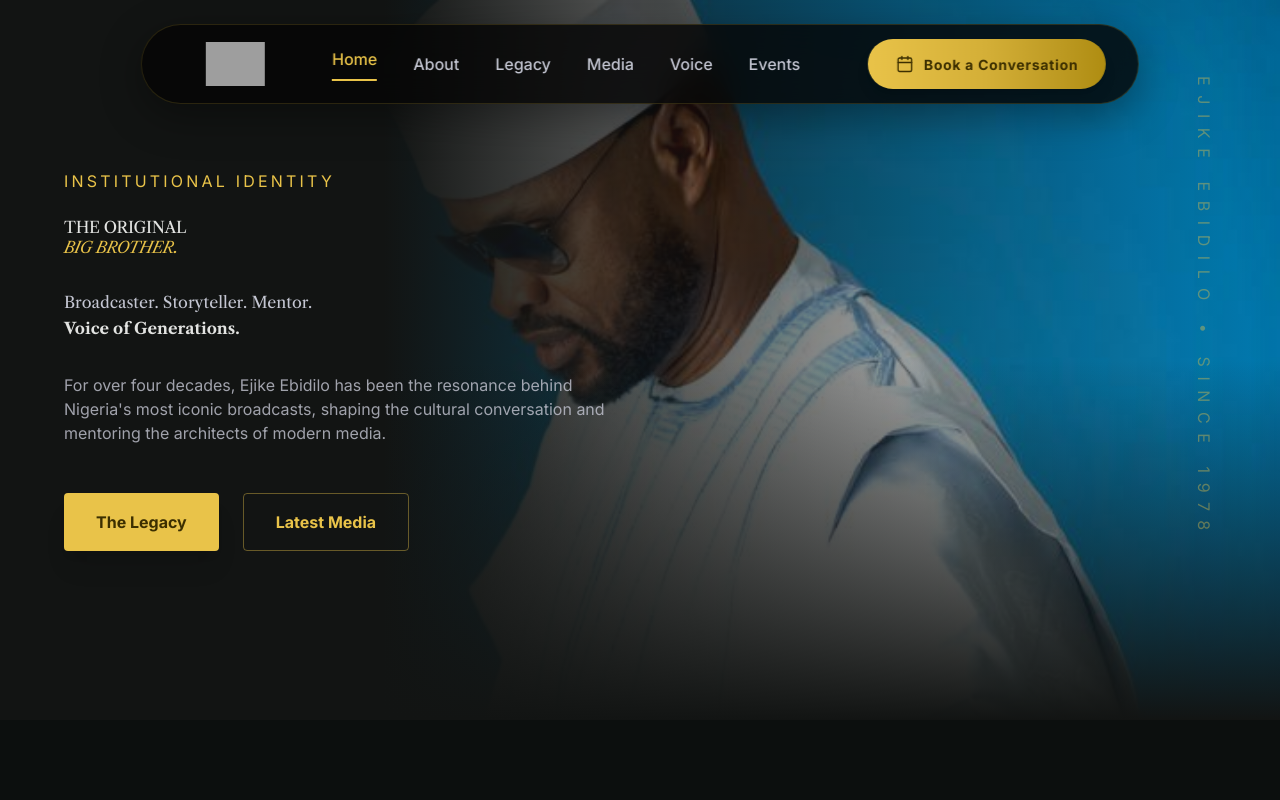
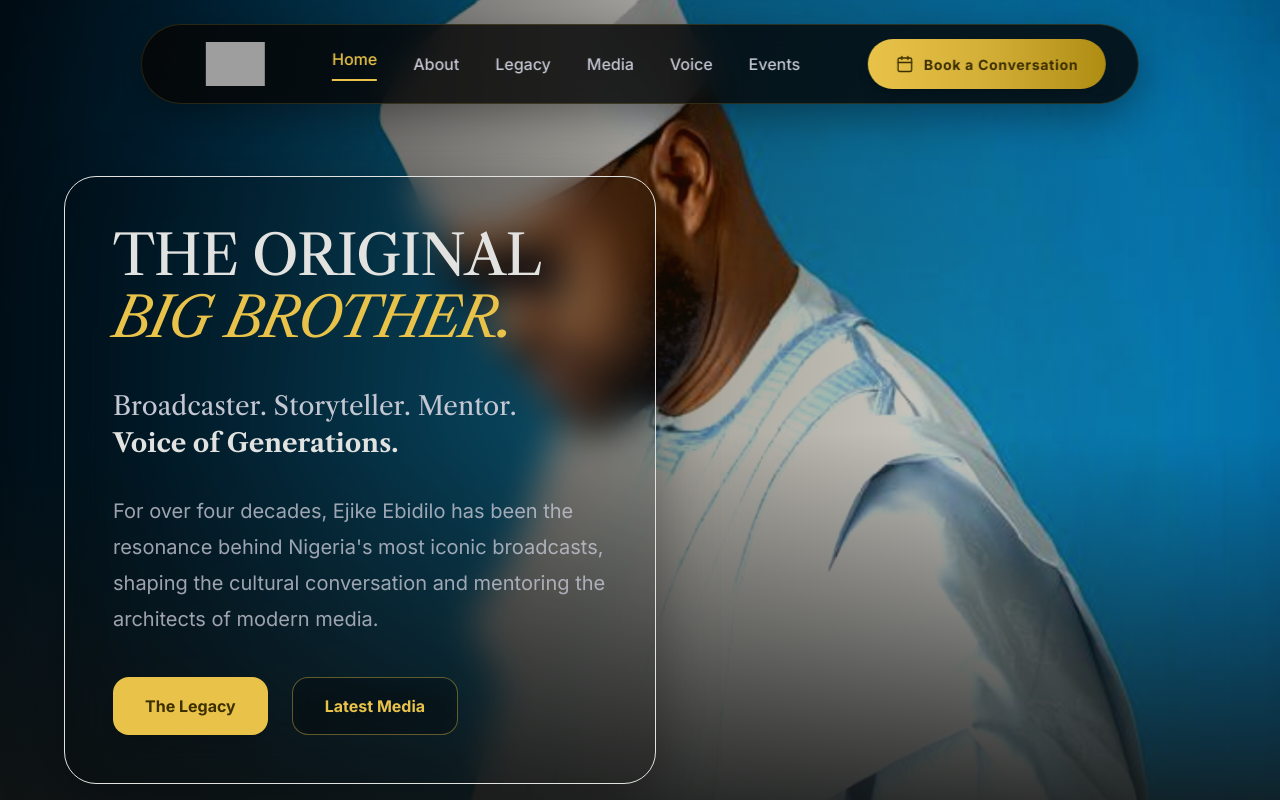
Before and after one commit to klmayua/ejbigbruva, a Next.js app: page / in a window 1280 px wide. Shown: the top 800 px of the page. Built offline with nearby package versions, Linux system fonts and the light colour scheme; grey boxes are pictures that could not be loaded.

Commit message:
style: refine homepage hero typography, overlays, glass panel, and button sizes

```diff
--- a/src/app/page.tsx
+++ b/src/app/page.tsx
@@ -102,32 +102,38 @@ export default function Page() {
 
       <main className="w-full relative">
         {/* Hero Section */}
-        <section className="relative min-h-[90vh] flex items-center overflow-hidden">
-          <div className="absolute inset-0 z-0">
+        <section className="relative min-h-[95vh] flex items-start pt-[18vh] md:pt-[22vh] pb-20 overflow-hidden">
+          <div className="absolute inset-0 z-[1]">
             <img
               alt="Ejike Ebidilo in traditional Agbada"
               className="w-full h-full object-cover"
               src="/images/EJ_Agbada_01.jpeg"
-              style={{ objectPosition: 'center 20%' }}
+              style={{ objectPosition: 'center 20%', filter: 'contrast(1.12) saturate(1.04) brightness(0.96)' }}
             />
-            <div className="absolute inset-0 hero-gradient"></div>
-            <div className="absolute inset-0 bg-gradient-to-t from-background via-transparent to-transparent"></div>
+            <div className="absolute inset-0 z-[2]" style={{ background: 'linear-gradient(to right, rgba(0,0,0,0.85) 0%, rgba(0,0,0,0.35) 50%, transparent 100%)' }}></div>
+            <div className="absolute inset-0 z-[3]" style={{ background: 'radial-gradient(circle at 60% 40%, rgba(214,170,56,0.08) 0%, transparent 70%)' }}></div>
+            <div className="absolute inset-0 z-[4] bg-gradient-to-t from-background via-transparent to-transparent"></div>
           </div>
-          <div className="relative z-10 px-margin-mobile md:px-margin-desktop max-w-4xl py-20">
-            <span className="font-label-md text-secondary tracking-[0.2em] uppercase mb-6 block">Institutional Identity</span>
-            <h1 className="font-display-lg text-display-lg-mobile md:text-display-lg text-on-background mb-8 leading-tight">
+          <div className="relative z-10 px-margin-mobile md:px-margin-desktop max-w-[720px]">
+            <div className="backdrop-blur-[18px] bg-black/18 border border-[#ffd700]/08 rounded-[32px] p-8 md:p-12 shadow-[0_20px_60px_rgba(0,0,0,0.35)]">
+              <h1 className="font-display-lg text-[40px] md:text-[56px] font-medium text-on-background mb-10 leading-[1.1] tracking-tight">
                 THE ORIGINAL <br/> <span className="text-secondary italic">BIG BROTHER.</span>
               </h1>
-            <p className="font-headline-md text-headline-md text-on-surface-variant max-w-2xl mb-8 leading-relaxed">
+              <p className="font-headline-md text-[20px] md:text-[26px] text-on-surface-variant mb-8 leading-[1.4]">
                 Broadcaster. Storyteller. Mentor. <br/>
                 <span className="text-on-background font-bold">Voice of Generations.</span>
               </p>
-            <p className="font-body-lg text-body-lg text-on-surface-variant/80 max-w-xl mb-12">
+              <p className="font-body-lg text-[17px] md:text-[20px] text-on-surface-variant/80 max-w-[520px] mb-10 leading-[1.8]">
                 For over four decades, Ejike Ebidilo has been the resonance behind Nigeria's most iconic broadcasts, shaping the cultural conversation and mentoring the architects of modern media.
               </p>
               <div className="flex flex-wrap gap-6">
-              <button className="px-8 py-4 bg-secondary text-on-secondary font-bold rounded hover:-translate-y-1 transition-all shadow-xl">The Legacy</button>
-              <button className="px-8 py-4 border border-secondary/40 text-secondary font-bold rounded hover:bg-secondary/10 transition-all">Latest Media</button>
+                <button className="h-[58px] px-8 bg-secondary text-on-secondary font-bold rounded-[16px] hover:brightness-110 hover:-translate-y-[2px] active:translate-y-0 active:scale-95 transition-all shadow-xl flex items-center justify-center">
+                  The Legacy
+                </button>
+                <button className="h-[58px] px-8 border border-secondary/40 text-secondary bg-black/20 backdrop-blur-md font-bold rounded-[16px] hover:bg-secondary/10 hover:-translate-y-[2px] active:translate-y-0 active:scale-95 transition-all flex items-center justify-center">
+                  Latest Media
+                </button>
+              </div>
             </div>
           </div>
           {/* Vertical Text */}
```
Lines whose indentation alone changed are shown as unchanged.
